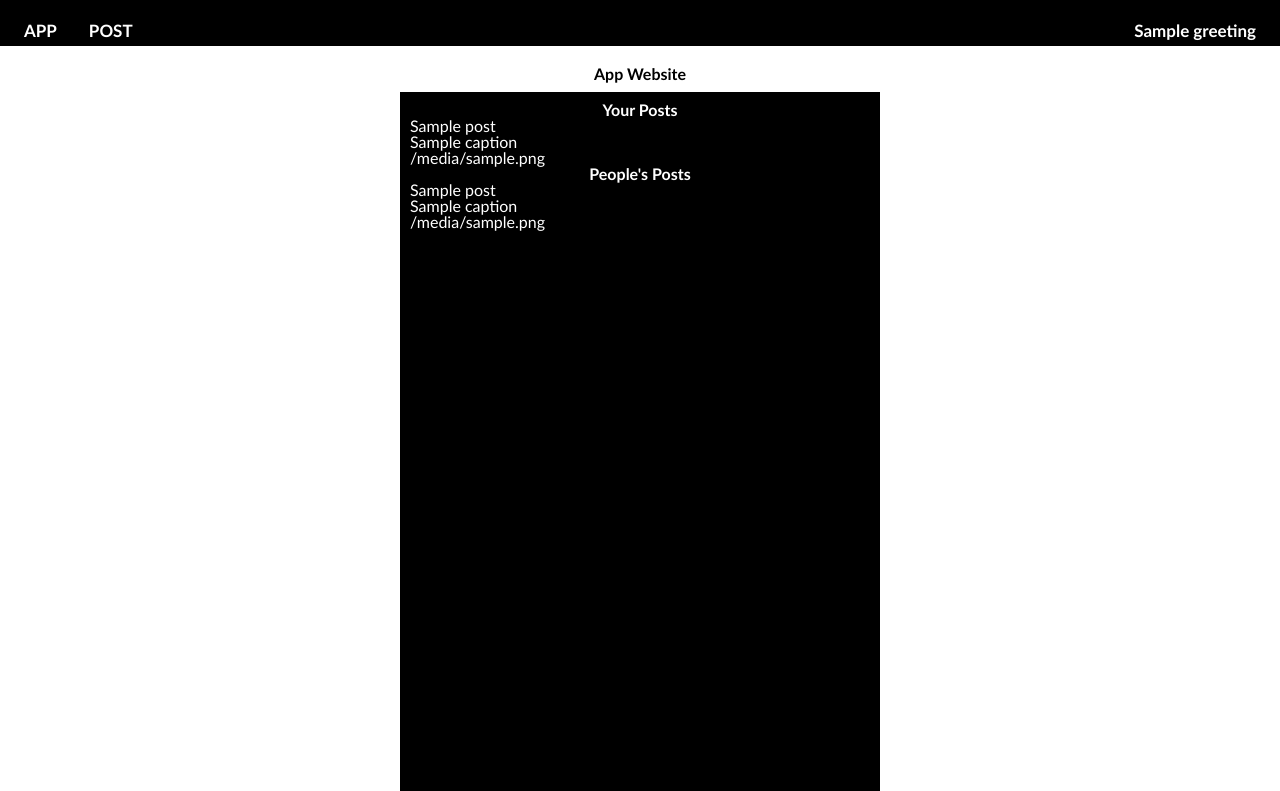
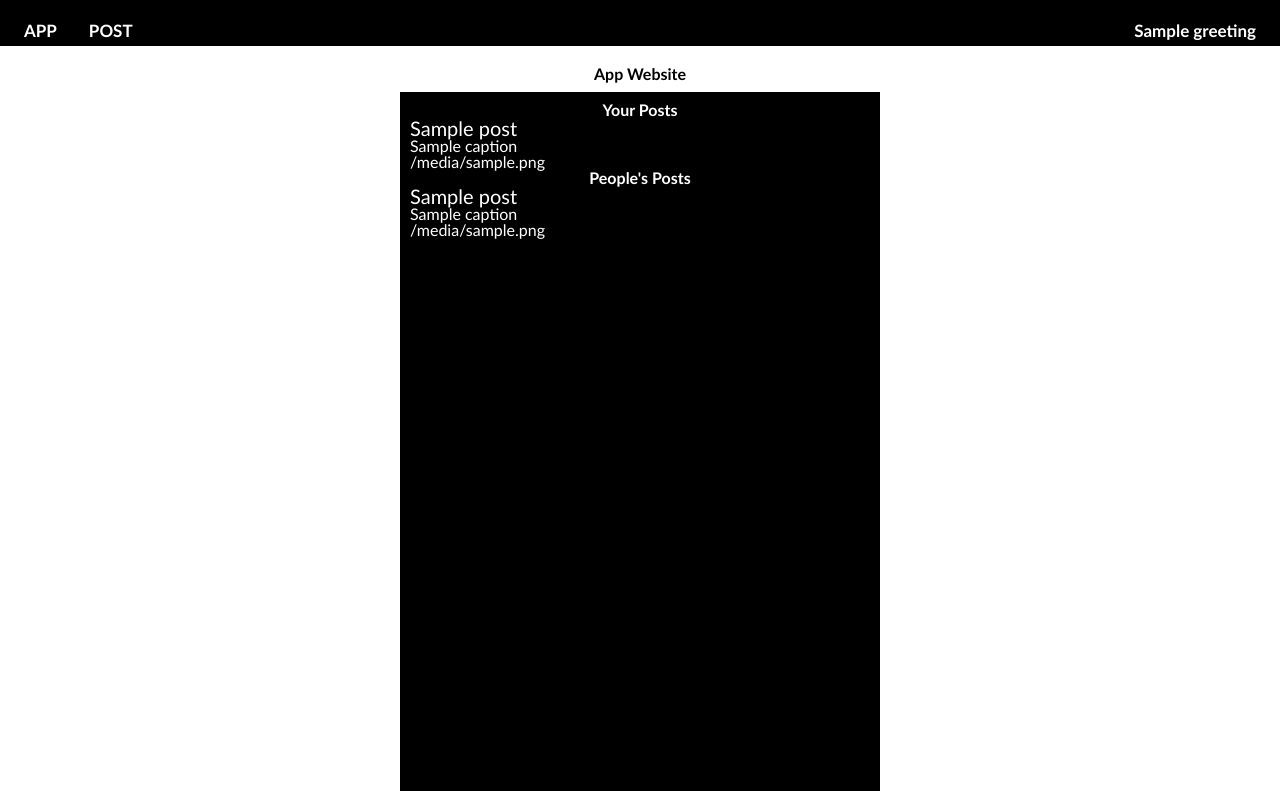
Before and after one commit to gacrodri/social-change, a Python web app: template templates/welcome.html in a window 1280 px wide. Shown: the top 791 px of the page. Run offline with Jinja, Linux system fonts and the light colour scheme; the template is opened without the code that fills it: most values are stand-ins (such as "Sample title", 1, 10 or a date in 2020).

Commit message:
title size

```diff
--- a/templates/style.css
+++ b/templates/style.css
@@ -1,5 +1,8 @@
 
 /* here */
+#title{
+  font-size: 20px;
+}
 
 form {
   float: left;
--- a/templates/welcome.html
+++ b/templates/welcome.html
@@ -40,7 +40,7 @@
     <div class="content-item red">
       <h1>Your Posts</h1>
       {% for post in your_own_items %}
-        <p>{{post.title}}</p>
+        <p id="title">{{post.title}}</p>
         <p>{{post.caption}}</p>
           <p>{{post.image}}</p>
       {% endfor %}
@@ -50,7 +50,7 @@
 
       <h1>People's Posts</h1>
       {% for post in everyones_items %}
-        <p>{{post.title}}</p>
+        <p id="title">{{post.title}}</p>
         <p>{{post.caption}}</p>
         <p>{{post.image}}</p>
       {% endfor %}
```
